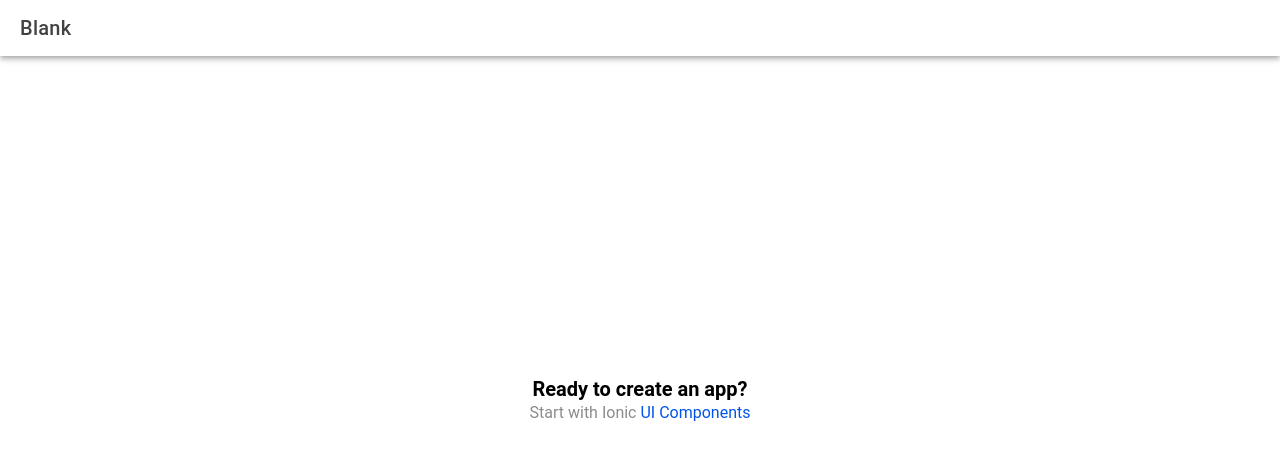
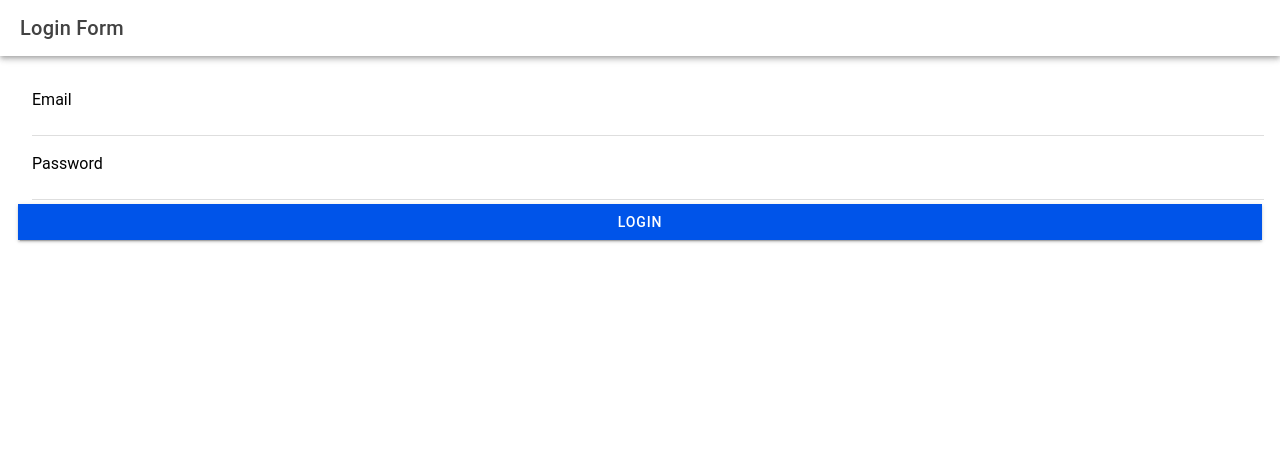
Before and after one commit to Mrgumball2004/Intrusion, a React (Vite) app: page /home in a window 1280 px wide. Shown: the top 460 px of the page. Built offline with nearby package versions, Linux system fonts and the light colour scheme.

Commit message:
Added a login and a dashboard with reqres

```diff
--- a/src/App.tsx
+++ b/src/App.tsx
@@ -2,6 +2,7 @@ import { Redirect, Route } from 'react-router-dom';
 import { IonApp, IonRouterOutlet, setupIonicReact } from '@ionic/react';
 import { IonReactRouter } from '@ionic/react-router';
 import Home from './pages/Home';
+import Dashboard from './pages/Dashboard';
 
 /* Core CSS required for Ionic components to work properly */
 import '@ionic/react/css/core.css';
@@ -39,12 +40,9 @@ const App: React.FC = () => (
   <IonApp>
     <IonReactRouter>
       <IonRouterOutlet>
-        <Route exact path="/home">
-          <Home />
-        </Route>
-        <Route exact path="/">
-          <Redirect to="/home" />
-        </Route>
+        <Route exact path="/home" component={Home} />
+        <Route exact path="/dashboard" component={Dashboard} />
+        <Redirect exact from="/" to="/home" />
       </IonRouterOutlet>
     </IonReactRouter>
   </IonApp>
--- /dev/null
+++ b/src/pages/Dashboard.tsx
@@ -0,0 +1,20 @@
+import React from 'react';
+import { IonContent, IonHeader, IonPage, IonTitle, IonToolbar } from '@ionic/react';
+
+const Dashboard: React.FC = () => {
+  return (
+    <IonPage>
+      <IonHeader>
+        <IonToolbar>
+          <IonTitle>Dashboard</IonTitle>
+        </IonToolbar>
+      </IonHeader>
+      <IonContent className="ion-padding">
+        <h1>Welcome to the Dashboard!</h1>
+        <p>You are authenticated.</p>
+      </IonContent>
+    </IonPage>
+  );
+};
+
+export default Dashboard;
--- a/src/pages/Home.tsx
+++ b/src/pages/Home.tsx
@@ -1,22 +1,93 @@
-import { IonContent, IonHeader, IonPage, IonTitle, IonToolbar } from '@ionic/react';
-import ExploreContainer from '../components/ExploreContainer';
-import './Home.css';
+import React, { useState } from 'react';
+import { IonContent, IonHeader, IonPage, IonTitle, IonToolbar, IonInput, IonButton, IonItem, IonLabel, IonAlert } from '@ionic/react';
+import validator from 'validator';
+import axios from 'axios';
+import { useHistory } from 'react-router-dom';
 
 const Home: React.FC = () => {
+  const [email, setEmail] = useState('');
+  const [password, setPassword] = useState('');
+  const [errorMessage, setErrorMessage] = useState('');
+  const history = useHistory();
+
+  const handleLogin = async () => {
+    console.log('Email:', email);
+    console.log('Password:', password);
+
+    // Validate email
+    const emailRegex = /^[^\s@]+@[^\s@]+\.[^\s@]+$/;
+    if (!emailRegex.test(email)) {
+      console.log('Email validation failed');
+      setErrorMessage('Please enter a valid email address.');
+      return;
+    }
+
+    // Validate password (at least 6 characters)
+    if (!validator.isLength(password, { min: 6 })) {
+      console.log('Password validation failed');
+      setErrorMessage('Password must be at least 6 characters long.');
+      return;
+    }
+
+    // If validation passes, proceed with login API call
+    try {
+      const response = await axios.post('https://reqres.in/api/login', {
+        email: email,
+        password: password,
+      });
+
+      console.log('Login successful!', response.data);
+      setErrorMessage('');
+
+      // Save the token (e.g., in localStorage or state)
+      const token = response.data.token;
+      localStorage.setItem('token', token);
+      console.log('Token saved:', token);
+
+      // Redirect to the Dashboard
+      history.push('/dashboard');
+    } catch (error) {
+      console.error('Login failed:', error);
+      setErrorMessage('Invalid email or password. Please try again.');
+    }
+  };
+
   return (
     <IonPage>
       <IonHeader>
         <IonToolbar>
-          <IonTitle>Blank</IonTitle>
+          <IonTitle>Login Form</IonTitle>
         </IonToolbar>
       </IonHeader>
-      <IonContent fullscreen>
-        <IonHeader collapse="condense">
-          <IonToolbar>
-            <IonTitle size="large">Blank</IonTitle>
-          </IonToolbar>
-        </IonHeader>
-        <ExploreContainer />
+      <IonContent className="ion-padding">
+        <IonItem>
+          <IonLabel position="floating">Email</IonLabel>
+          <IonInput
+            type="email"
+            value={email}
+            onIonChange={(e) => setEmail(e.detail.value!)}
+          />
+        </IonItem>
+        <IonItem>
+          <IonLabel position="floating">Password</IonLabel>
+          <IonInput
+            type="password"
+            value={password}
+            onIonChange={(e) => setPassword(e.detail.value!)}
+          />
+        </IonItem>
+        <IonButton expand="full" onClick={handleLogin}>
+          Login
+        </IonButton>
+
+        {/* Error Message Alert */}
+        <IonAlert
+          isOpen={!!errorMessage}
+          onDidDismiss={() => setErrorMessage('')}
+          header="Error"
+          message={errorMessage}
+          buttons={['OK']}
+        />
       </IonContent>
     </IonPage>
   );
--- a/tsconfig.json
+++ b/tsconfig.json
@@ -5,7 +5,7 @@
     "lib": ["DOM", "DOM.Iterable", "ESNext"],
     "allowJs": false,
     "skipLibCheck": true,
-    "esModuleInterop": false,
+    "esModuleInterop": true,
     "allowSyntheticDefaultImports": true,
     "strict": true,
     "forceConsistentCasingInFileNames": true,
```
Also changed, not shown: package.json (+6 -1 lines), src/pages/Home.css (deleted), 1 other file (tests, documents, lock files or other folders).
